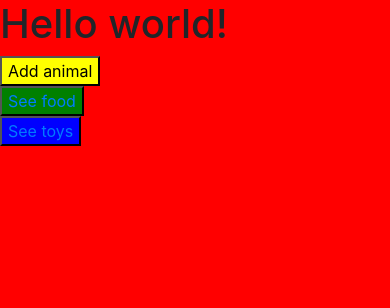
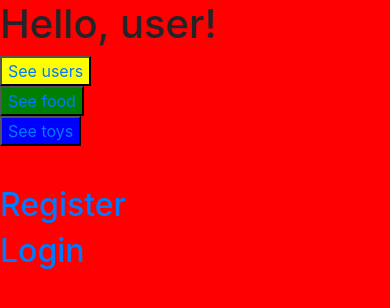
Before and after one commit to InesIvanova/Pet-store, a Flask app: page / in a window 390 px wide. Shown: the top 308 px of the page. Run offline with Flask 2, Linux system fonts and the light colour scheme; some libraries are stand-ins or nearby versions.

Commit message:
user login basic logic and basic post method

```diff
--- a/Templates/index.html
+++ b/Templates/index.html
@@ -7,11 +7,25 @@
     <link rel="stylesheet" href="http://localhost:8000/Static/main.css">
 </head>
 <body>
-    <h1>Hello world!</h1>
+    {% if not user %}
+    <h1>Hello, user!</h1>
+    {% else %}
+    <h1>Hello, {{ user.first_name }}!</h1>
+    {% endif %}
     <div class="row">
-        <div class="col-lg-4"><button style="backGround-color:yellow">Add animal</button></div>
+        <div class="col-lg-4"><button style="backGround-color:yellow"><a href="/users/">See users</a></button></div>
         <div class="col-lg-4"><button style="backGround-color:green"><a href="/items/food/">See food</a></button></div>
         <div class="col-lg-4"><button style="backGround-color:blue"><a href="/items/toys/">See toys</a></button></div>
+    </div>
+    <div class="row" style="margin-top: 10%">
+        <div class="col-lg-2"></div>
+        <div class="col-lg-4">
+            <h2><a href="">Register</a></h2>
+        </div>
+        <div class="col-lg-4">
+            <h2><a href="/login/">Login</a></h2>
+        </div>
+        <div class="col-lg-2"></div>
     </div>
 
 </body>
--- a/Templates/items.html
+++ b/Templates/items.html
@@ -6,7 +6,7 @@
     <title>Title</title>
 </head>
 <body>
-    <h1>This is the food page</h1>
+
 
     <div class="row">
         {% for item in items %}
--- a/Views/views.py
+++ b/Views/views.py
@@ -13,6 +13,26 @@ CAGES_PATH = f'{ABSOLUTE_PATH}/DB/Cages_db/cages.txt'
 def index():
     return render_template('index.html')
 
+def show_login():
+    return render_template('login.html')
+
+def login(form):
+    first_name = form['first_name']
+    last_name = form['last_name']
+    password = form['password']
+
+    users = get_users_Queryset()
+    print(users[0].first_name)
+
+    is_user = list(filter(lambda user: user.first_name == first_name and user.last_name == last_name and user.password == password, users))
+
+    if is_user:
+        return render_template('index.html', user=is_user[0])
+    return render_template('error.html')
+
+
+
+
 def save_users(users):
     with open(USERS_PATH, 'wb') as file:
         pickle.dump(users, file)
@@ -27,7 +47,12 @@ def create_user(user_data):
 def get_users_Queryset():
     with open(USERS_PATH, 'rb') as file:
         users = pickle.load(file)
-        return users
+    return users
+
+def show_users():
+    users = get_users_Queryset()
+    return render_template('users.html', users=users)
+
 
 def create_food(food_data):
     try:
--- a/urls.py
+++ b/urls.py
@@ -1,4 +1,4 @@
-from flask import Flask, render_template
+from flask import Flask, request
 from Views import views
 
 
@@ -17,5 +17,17 @@ def show_toys():
     return  views.get_toys_queryset()
 
 
+@app.route('/login/', methods=['GET', 'POST'])
+def login():
+    if request.method == 'POST':
+        return views.login(request.form)
+    else:
+        return views.show_login()
+
+@app.route('/users/')
+def show_users():
+    return views.show_users()
+
+
 if __name__ == '__main__':
     app.run()
```
Also changed, not shown: Templates/error.html (added, +10 -0 lines), Templates/login.html (added, +35 -0 lines), Templates/users.html (added, +28 -0 lines).
